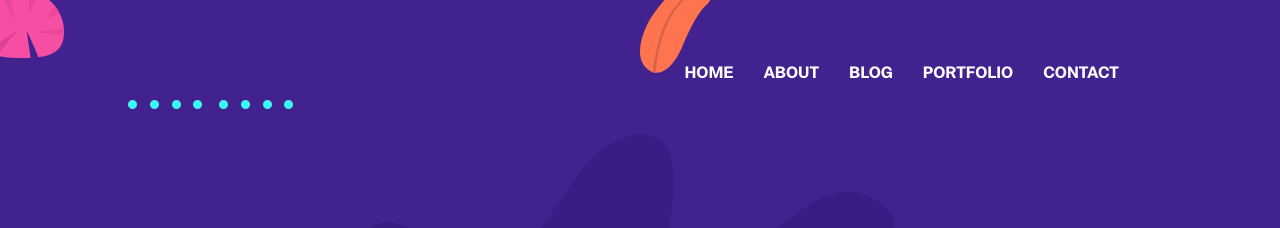
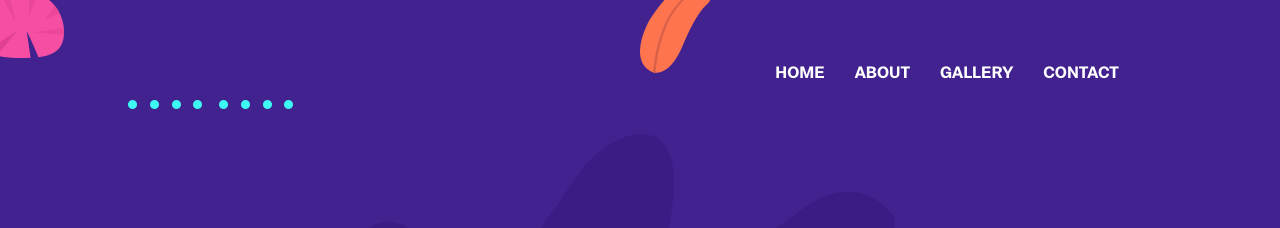
Before and after one commit to Alfinjohnson/Biriyanibrothers, a plain HTML site: page contact.html in a window 1280 px wide. Shown: the top 228 px of the page. Drawn offline with nearby package versions, Linux system fonts and the light colour scheme.

Commit message:
Update contact.html

```diff
--- a/contact.html
+++ b/contact.html
@@ -3,7 +3,7 @@
 
 <head>
   <meta charset="utf-8">
-  <title>Kross | Portfolio Template</title>
+  <title>Biriyani Bross</title>
 
   <!-- mobile responsive meta -->
   <meta name="viewport" content="width=device-width, initial-scale=1">
@@ -35,18 +35,16 @@
 
     <div class="collapse navbar-collapse text-center" id="navigation">
       <ul class="navbar-nav ml-auto">
-        <li class="nav-item active">
+  <li class="nav-item active">
           <a class="nav-link" href="index.html">Home</a>
         </li>
         <li class="nav-item">
           <a class="nav-link" href="about.html">about</a>
         </li>
         <li class="nav-item">
-          <a class="nav-link" href="blog.html">Blog</a>
+          <a class="nav-link" href="gallery.html">Gallery</a>
         </li>
-        <li class="nav-item">
-          <a class="nav-link" href="portfolio.html">Portfolio</a>
-        </li>
+
         <li class="nav-item">
           <a class="nav-link" href="contact.html">Contact</a>
         </li>
```
